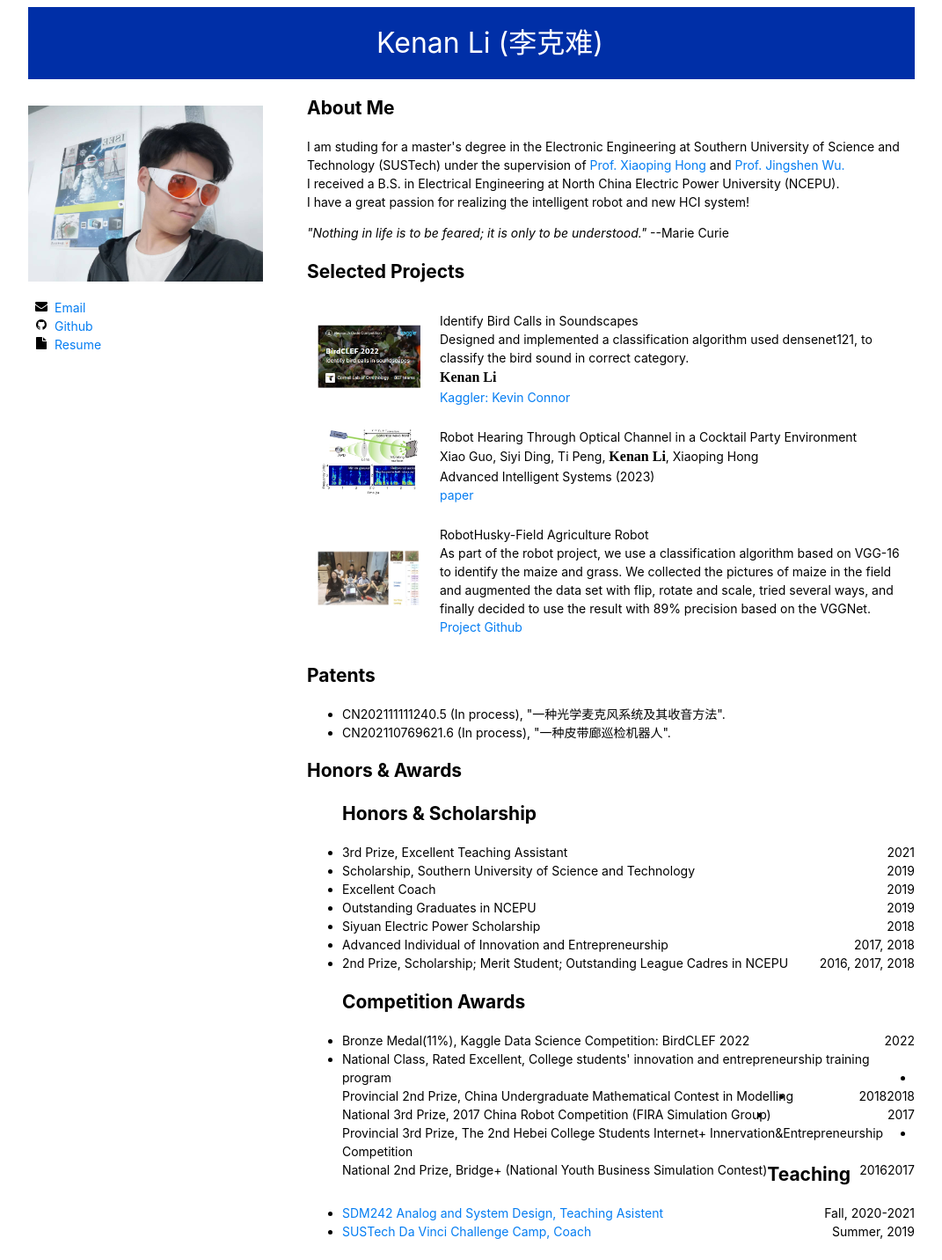
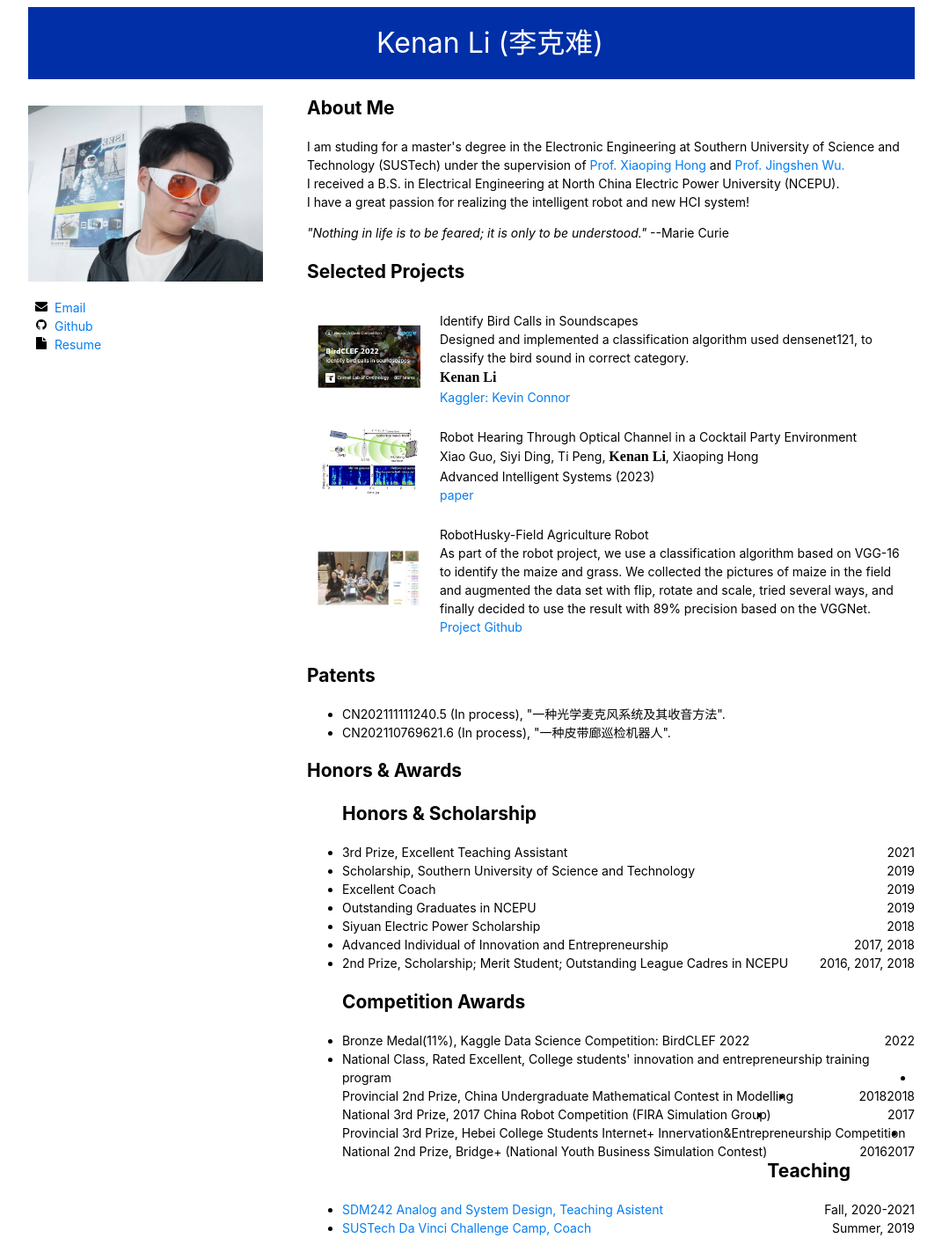
Before and after one commit to ConnorKevin/ConnorKevin.github.io, a Jekyll site: the page index.html, which Jekyll copies as it is, in a window 1280 px wide. Shown: the whole page at 88% size, without its empty margins (104-1175 px from the left). Built offline with Jekyll 4.4.1, drawn with Linux system fonts in a browser that asks for light colours.

Commit message:
Update index.html

```diff
--- a/index.html
+++ b/index.html
@@ -211,7 +211,7 @@
 			<div style="float:right; text-align:right">2017</div>
 			</li>
 			<li>
-			<div style="float:left; text-align:left; height:auto">Provincial 3rd Prize, The 2nd Hebei College Students Internet+ Innervation&Entrepreneurship Competition</div>
+			<div style="float:left; text-align:left; height:auto">Provincial 3rd Prize, Hebei College Students Internet+ Innervation&Entrepreneurship Competition</div>
 			<div style="float:right; text-align:right">2017</div>
 			</li>
 			<li>
```
